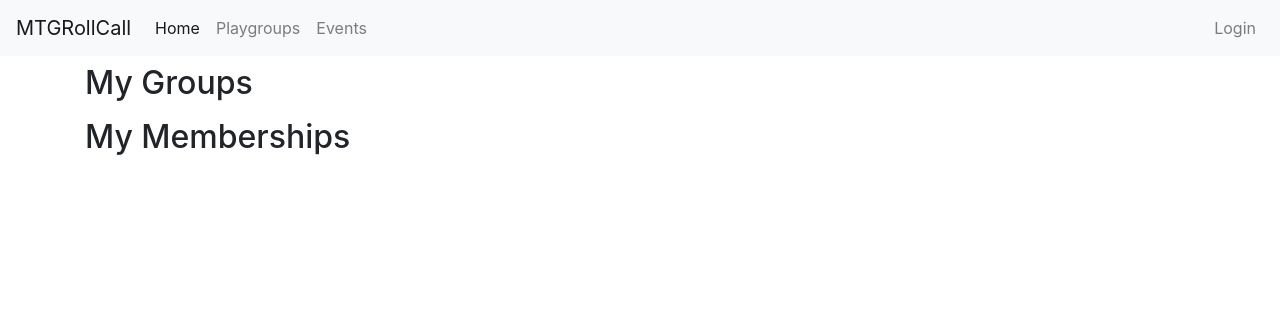
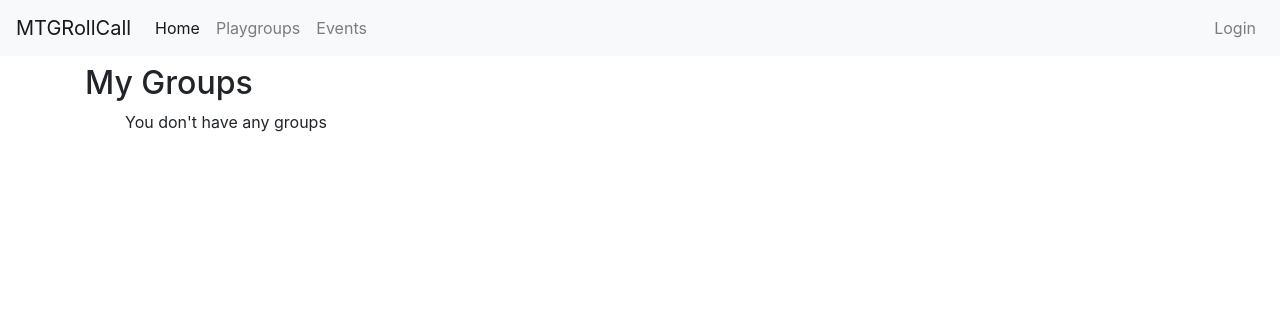
Before and after one commit to zachtib/MTGRollCall, a Django app: template templates/playgroup/dashboard.html in a window 1280 px wide. Shown: the top 316 px of the page. Run offline with Django 3.2, Linux system fonts and the light colour scheme; the template is opened without the code that fills it, so the values that code supplies are empty; some libraries are stand-ins or nearby versions.

Commit message:
fix crash since users aren't on memberships directly

```diff
--- a/playgroup/views.py
+++ b/playgroup/views.py
@@ -8,10 +8,8 @@ from playgroup.models import PlayGroup
 @login_required
 def dashboard(request):
     owned_playgroups = PlayGroup.objects.filter(owner=request.user)
-    joined_playgroups = request.user.playgroups.all()
     return render(request, 'playgroup/dashboard.html', {
         'owned_playgroups': owned_playgroups,
-        'joined_playgroups': joined_playgroups,
     })
 
 
--- a/templates/playgroup/dashboard.html
+++ b/templates/playgroup/dashboard.html
@@ -6,15 +6,9 @@
 <ul>
 {% for group in owned_playgroups %}
     <li>{{ group }}</li>
+{% empty %}
+    <p>You don't have any groups</p>
 {% endfor %}
 </ul>
 
-<h2>My Memberships</h2>
-<ul>
-{% for group in joined_playgroups %}
-    <li>{{ group }}</li>
-{% endfor %}
-</ul>
-
-
 {% endblock %}
```
